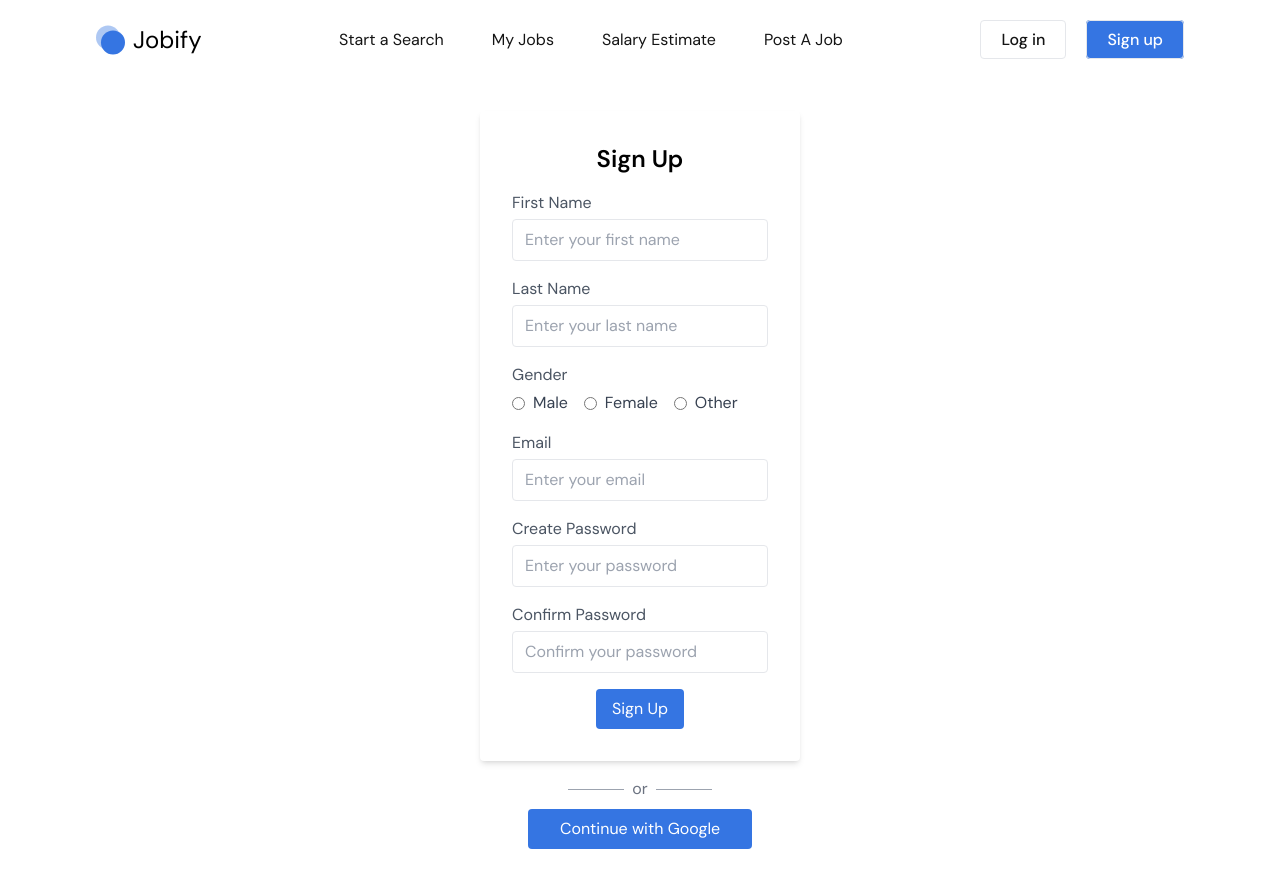
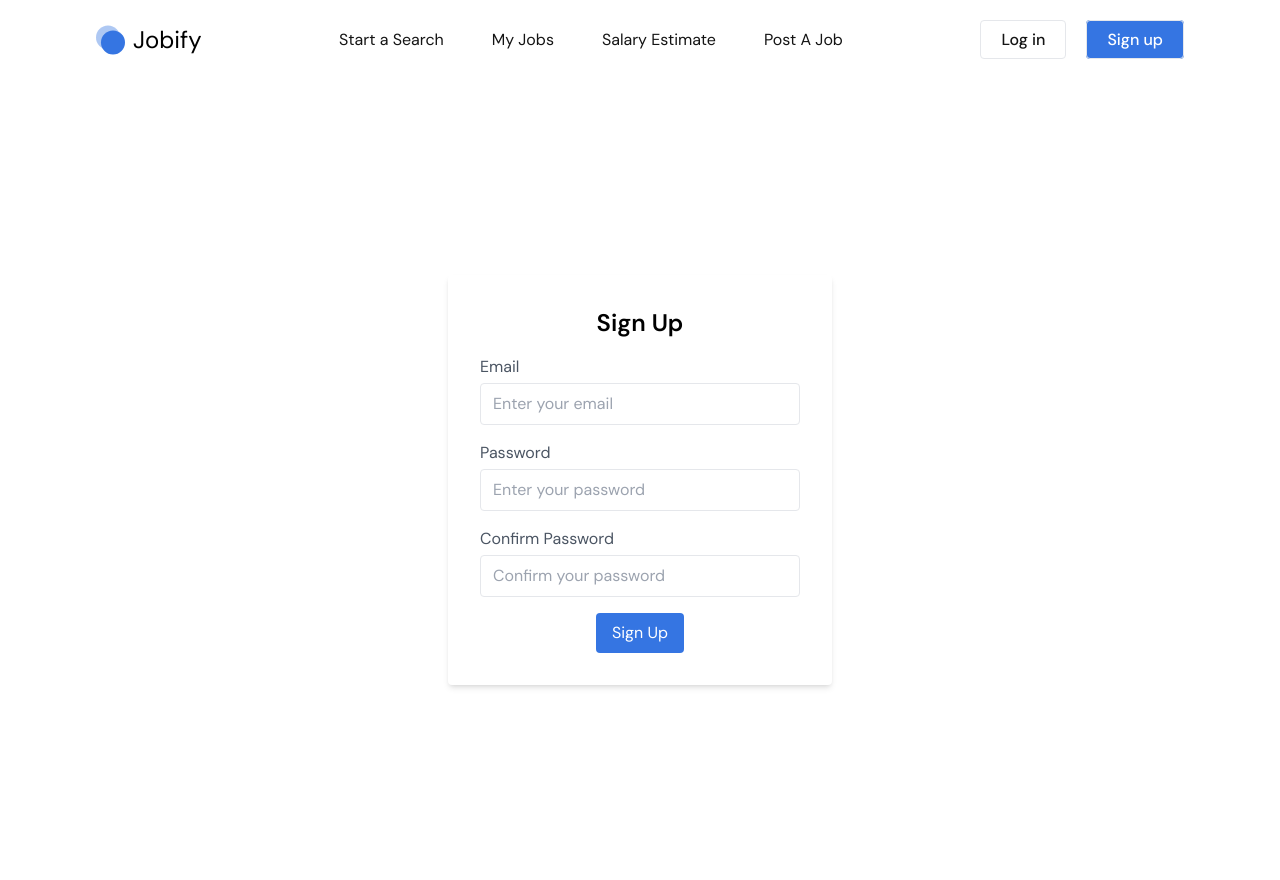
Before and after one commit to ashwinikrishnajirao/Jobify, a React (Vite) app in the folder job-portal-client/: page /signUp in a window 1280 px wide. Built offline with nearby package versions, Linux system fonts and the light colour scheme.

Commit message:
Authentication Complete

```diff
--- a/job-portal-client/src/Components/SignUp.jsx
+++ b/job-portal-client/src/Components/SignUp.jsx
@@ -1,70 +1,40 @@
-import React from 'react'
+import React, { useState } from 'react';
+import { createUserWithEmailAndPassword } from 'firebase/auth';
+import app from '../firebase/firebase.config';
+import { getAuth } from "firebase/auth";
 
-const SignUp = ({emailSignUp, handleLogin}) => {
+const SignUp = () => {
+    const [email, setEmail] = useState('');
+    const [password, setPassword] = useState('');
+    const [confirmPassword, setConfirmPassword] = useState('');
+    const [errorMessage, setErrorMessage] = useState('');
+    const [isSigningUp, setIsSigningUp] = useState(false);
+
+    const handleSignUp = async (e) => {
+        e.preventDefault();
+        if (password !== confirmPassword) {
+            setErrorMessage("Passwords don't match");
+            return;
+        }
+        try {
+            setIsSigningUp(true);
+            const auth = getAuth(app);
+
+            const userCredential = await createUserWithEmailAndPassword(auth, email, password);
+            console.log(userCredential);
+            // Redirect to login page after successful signup
+            window.location.href = '/login'; // Replace '/login' with your login page route
+        } catch (error) {
+            setErrorMessage(error.message);
+            setIsSigningUp(false);
+        }
+    };
+
     return (
-    <div className="h-screen flex items-center justify-center flex-col w-full max-w-screen-lg mx-auto">
-
-  <form
-    onSubmit={emailSignUp}
-    className="bg-white p-8 rounded shadow-md w-80"
-  >
+        <div>
+            <main className="w-full h-screen flex justify-center items-center">
+                <form onSubmit={handleSignUp} className="bg-white p-8 rounded shadow-md w-96">
                     <h2 className="text-2xl font-semibold mb-4 text-center">Sign Up</h2>
-    <div className="mb-4">
-      <label htmlFor="firstName" className="block mb-1 text-gray-600">
-        First Name
-      </label>
-      <input
-        type="text"
-        name="firstName"
-        id="firstName"
-        placeholder="Enter your first name"
-        className="w-full border rounded py-2 px-3 text-gray-900 placeholder-gray-400 focus:outline-none focus:ring focus:ring-indigo-600"
-      />
-    </div>
-    <div className="mb-4">
-      <label htmlFor="lastName" className="block mb-1 text-gray-600">
-        Last Name
-      </label>
-      <input
-        type="text"
-        name="lastName"
-        id="lastName"
-        placeholder="Enter your last name"
-        className="w-full border rounded py-2 px-3 text-gray-900 placeholder-gray-400 focus:outline-none focus:ring focus:ring-indigo-600"
-      />
-    </div>
-    <div className="mb-4">
-      <label className="block mb-1 text-gray-600">Gender</label>
-      <div className="flex items-center">
-        <label className="inline-flex items-center mr-4">
-          <input
-            type="radio"
-            name="gender"
-            value="male"
-            className="form-radio text-indigo-600"
-          />
-          <span className="ml-2 text-gray-700">Male</span>
-        </label>
-        <label className="inline-flex items-center mr-4">
-          <input
-            type="radio"
-            name="gender"
-            value="female"
-            className="form-radio text-indigo-600"
-          />
-          <span className="ml-2 text-gray-700">Female</span>
-        </label>
-        <label className="inline-flex items-center">
-          <input
-            type="radio"
-            name="gender"
-            value="other"
-            className="form-radio text-indigo-600"
-          />
-          <span className="ml-2 text-gray-700">Other</span>
-        </label>
-      </div>
-    </div>
                     <div className="mb-4">
                         <label htmlFor="email" className="block mb-1 text-gray-600">
                             Email
@@ -74,18 +44,22 @@ const SignUp = ({emailSignUp, handleLogin}) => {
                             name="email"
                             id="email"
                             placeholder="Enter your email"
+                            value={email}
+                            onChange={(e) => setEmail(e.target.value)}
                             className="w-full border rounded py-2 px-3 text-gray-900 placeholder-gray-400 focus:outline-none focus:ring focus:ring-indigo-600"
                         />
                     </div>
                     <div className="mb-4">
                         <label htmlFor="password" className="block mb-1 text-gray-600">
-        Create Password
+                            Password
                         </label>
                         <input
                             type="password"
                             name="password"
                             id="password"
                             placeholder="Enter your password"
+                            value={password}
+                            onChange={(e) => setPassword(e.target.value)}
                             className="w-full border rounded py-2 px-3 text-gray-900 placeholder-gray-400 focus:outline-none focus:ring focus:ring-indigo-600"
                         />
                     </div>
@@ -98,34 +72,25 @@ const SignUp = ({emailSignUp, handleLogin}) => {
                             name="confirmPassword"
                             id="confirmPassword"
                             placeholder="Confirm your password"
+                            value={confirmPassword}
+                            onChange={(e) => setConfirmPassword(e.target.value)}
                             className="w-full border rounded py-2 px-3 text-gray-900 placeholder-gray-400 focus:outline-none focus:ring focus:ring-indigo-600"
                         />
                     </div>
+                    {errorMessage && <span className="text-red-600 font-bold">{errorMessage}</span>}
                     <div className="flex justify-center">
                         <button
                             type="submit"
+                            disabled={isSigningUp}
                             className="bg-blue text-white py-2 px-4 rounded hover:bg-blue-600"
                         >
-      Sign Up
-    </button></div>
-  </form>
-
-  <div className="mt-4">
-    <div className="flex items-center justify-center mb-2">
-      <div className="border-b border-gray-400 w-1/4"></div>
-      <div className="mx-2 text-gray-500">or</div>
-      <div className="border-b border-gray-400 w-1/4"></div>
-    </div>
-    <button
-      className="bg-blue px-8 py-2 text-white rounded hover:bg-blue-600"
-      onClick={handleLogin}
-    >
-      Continue with Google
+                            {isSigningUp ? 'Signing Up...' : 'Sign Up'}
                         </button>
                     </div>
+                </form>
+            </main>
         </div>
+    );
+};
 
-  )
-}
-
-export default SignUp
+export default SignUp;
```
Also changed, not shown: job-portal-client/src/firebase/firebase.config.js (+4 -3 lines). Lines whose indentation alone changed are shown as unchanged.
